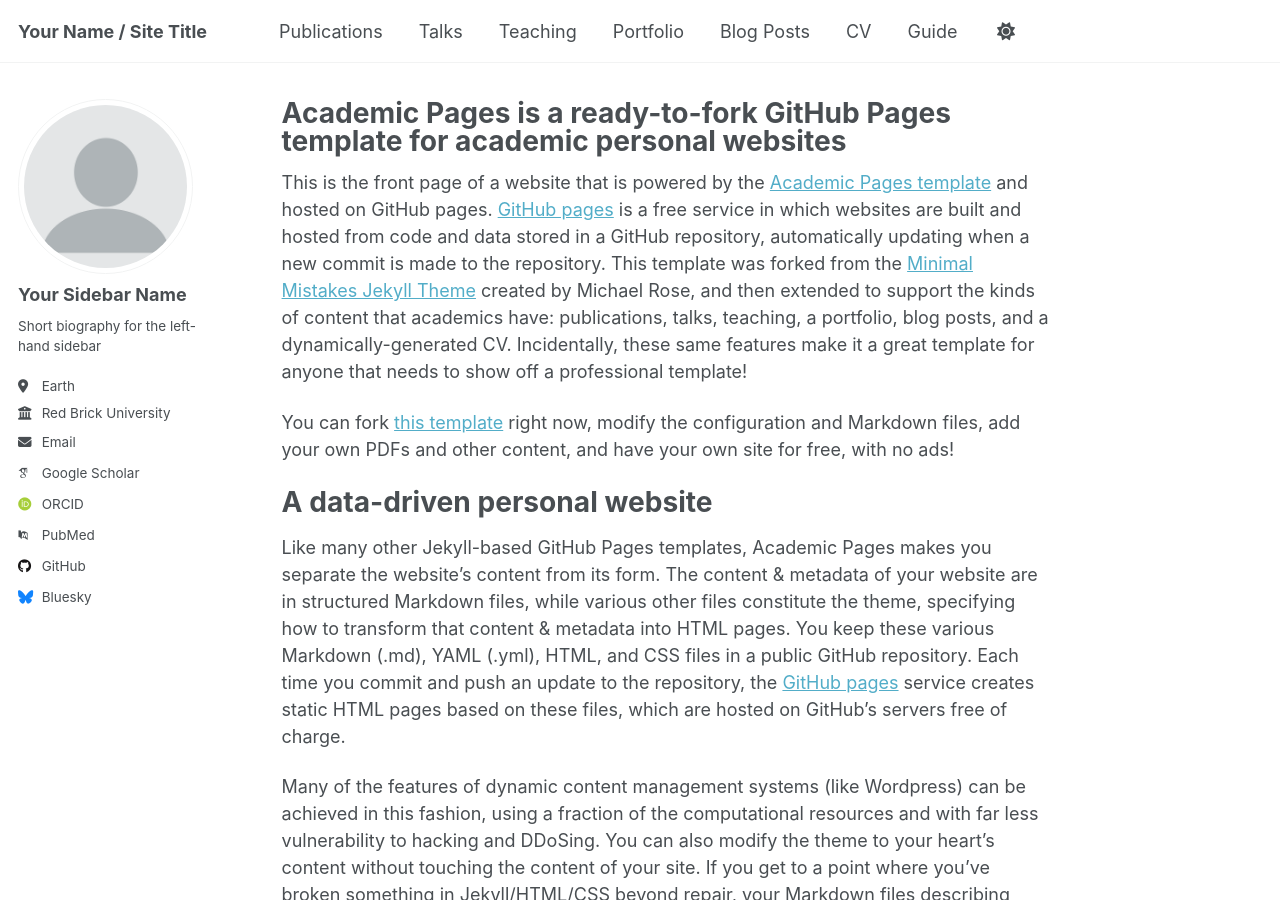
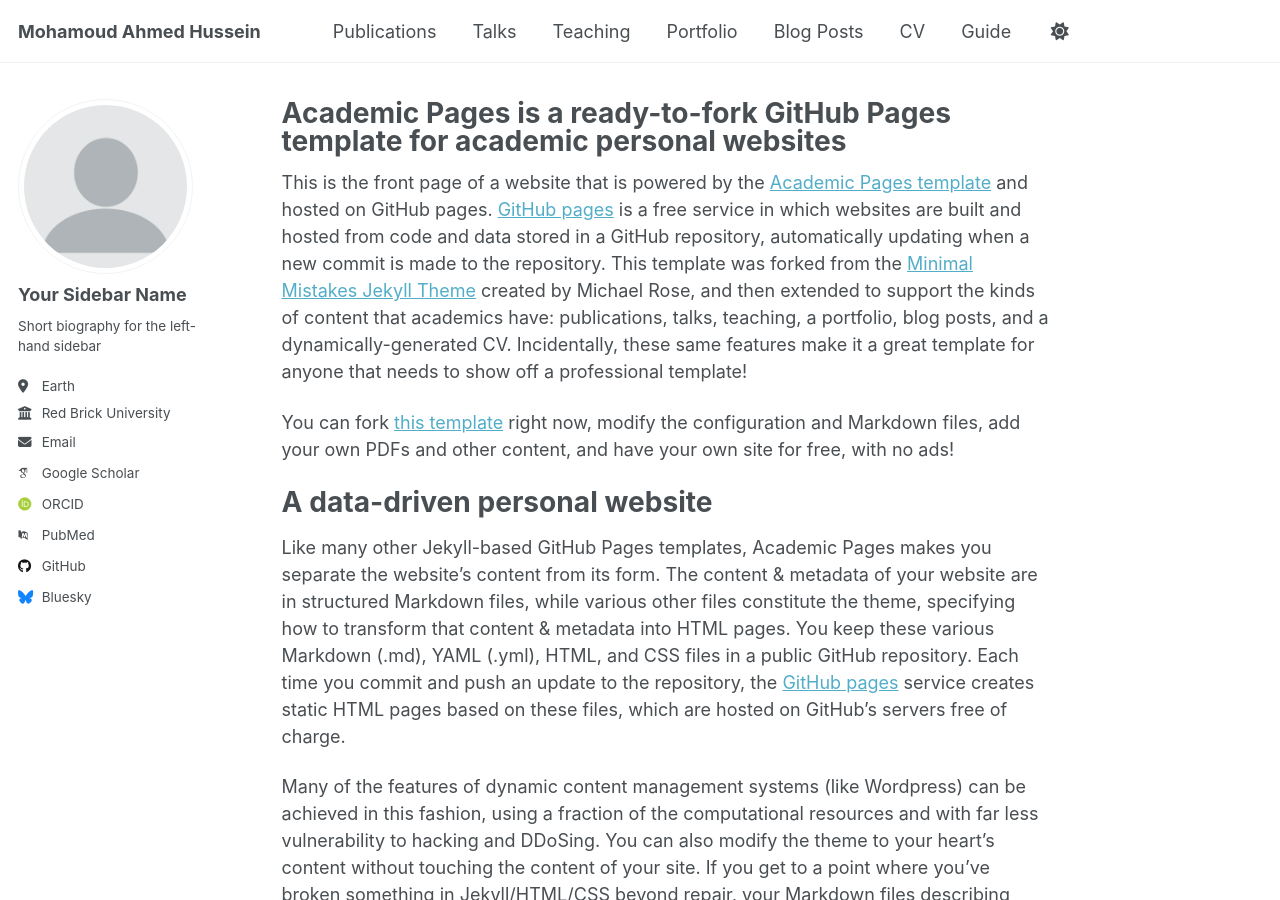
Before and after one commit to DrMohamoud/DrMohamoud.github.io, a Jekyll site: the page built from _pages/about.md, in a window 1280 px wide and 900 px high. Built offline with Jekyll 4.4.1, drawn with Linux system fonts in a browser that asks for light colours; some web fonts are replaced; a script that is not in the unit is left out.

Commit message:
Update _config.yml

```diff
--- a/_config.yml
+++ b/_config.yml
@@ -9,7 +9,7 @@
 # Basic Site Settings
 locale                   : "en-US"
 site_theme               : "default" # Currently available options are "default", "air"
-title                    : "Your Name / Site Title"
+title                    : "Mohamoud Ahmed Hussein"
 title_separator          : "-"
 name                     : &name "Your Name"
 description              : &description "Your Name's academic portfolio"   # Update this with a general description of your site, this is the default if not overridden by a page
```
